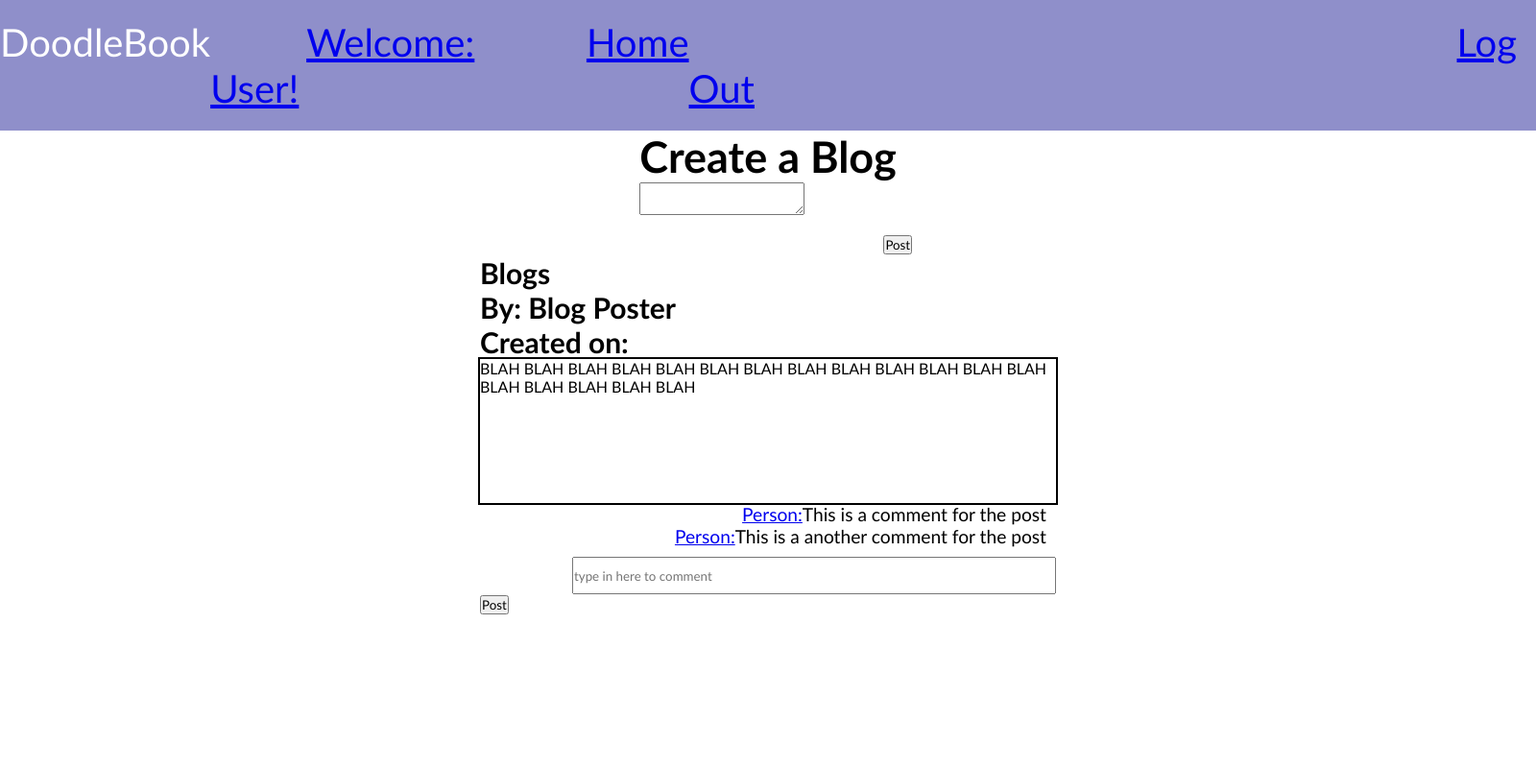
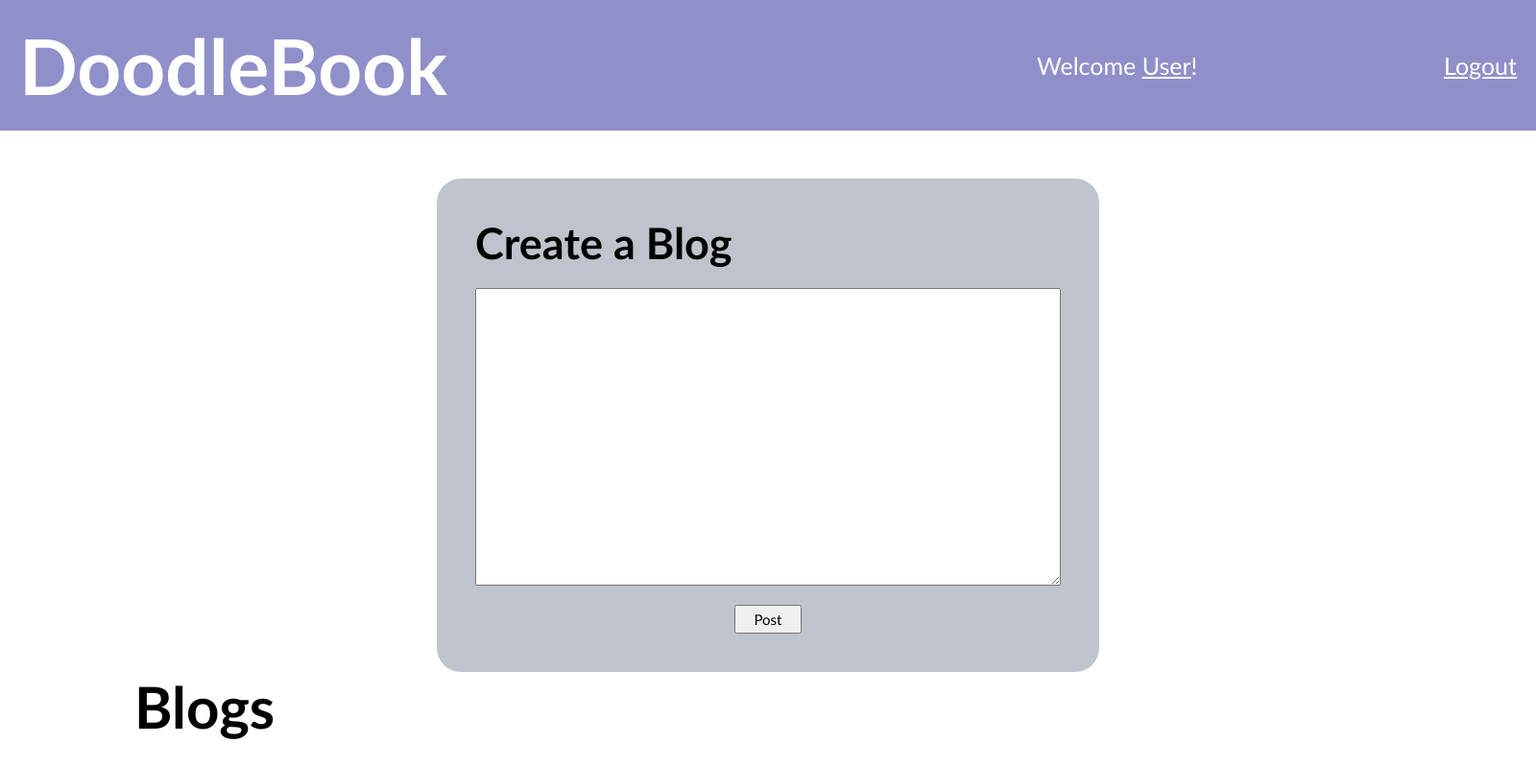
Before and after one commit to Derek-Mactal/DoodleBook, a Django app: page /dashboard in a window 1600 px wide. Shown: the whole page at 96% size. Run offline with Django 3.2, Linux system fonts and the light colour scheme.

Commit message:
Fixed CSS on whole website, specifically header

```diff
--- a/Doodle_App/static/css/dashboard.css
+++ b/Doodle_App/static/css/dashboard.css
@@ -1,7 +1,7 @@
 *{
     margin: 0;
     padding: 0px;
-    font-family: 'Gill Sans', 'Gill Sans MT', Calibri, 'Trebuchet MS', sans-serif;
+    font-family: 'Gill Sans', 'Gill Sans MT', 'Calibri', 'Trebuchet MS', sans-serif;
 }
 
 header{
@@ -12,7 +12,6 @@ header{
     font-size: 30px;
     height: 85px; */
     display: flex;
-    padding: 10px;
     justify-content: space-between;
     align-items: center;
     background-color: rgb(143, 143, 202);
@@ -20,71 +19,53 @@ header{
     color: white;
     padding: 20px;
 }
-header ul{
-    list-style-type: none;
+header .nav {
     display: flex;
-    margin-left: -20px;
-
+    align-items: center;
+    justify-content: space-between;
+    font-size: 25px;
+    width: 500px;
 }
-header ul li{
-    display: inline;
-    align-items: center;
+header .nav a {
+    color: white;
 }
-header ul li a{
-    margin-left: 100px;
-}
-            .logout{
-                margin-left: 800px;
-            }
 
 .container {
     display: flex;
     justify-content: center;
     font-size: 30px;
     /* border: 2px dotted red; */
+    margin-top: 50px;
 }
 
-.blogs {
-    display:flex;
-    height:fit-content;
-    justify-content: center;
-    /* border: 2px dotted blue; */
-}
-.blogs p{
-    display: block;
+.container form {
+    background-color: #bfc4cc;
+    padding: 40px;
+    border-radius: 25px;
 }
 
-.container form input{
-    margin-left: 95%;
+.container form textarea {
+    width: 600px;
+    height: 300px;
+    font-size: 18px;
+    padding: 4px;
+    display: block;
+    margin-top: 20px;
+    margin-bottom: 20px;
 }
 
-.blogs h2,h4{
-    font-size: 30px;
+.container form input[type=submit] {
+    width: 70px;
+    height: 30px;
+    font-size: 15px;
+    margin: auto;
 }
 
-.blogs section .blog-text{
-    outline: 2px solid black;
-    width: 600px;
-    height: 150px;
+.container form .submit {
+    display: flex;
+    margin: auto;
 }
-.blogs section section{
-    display: flex;
-    justify-content: flex-end;
-    flex-wrap: wrap;
-    font-size: larger;
+.blogs h1 {
+    padding-left: 140px;
+    font-size: 60px;
 }
-.blogs section section .comment{
-    margin-right: 10px;
-}
-.blogs form{
-    display: flexbox;
-    /* justify-content: flex-end; */
-    flex-wrap: wrap;
-}
-.blogs form .comment{
-    height: 35px;
-    width: 500px;
-    margin-top: 10px;
-    display: block;
-    justify-self: flex-end;
-}
--- a/Doodle_App/static/css/style.css
+++ b/Doodle_App/static/css/style.css
@@ -8,7 +8,7 @@ header {
     display: flex;
     justify-content: space-between;
     align-items: center;
-    background-color: blue;
+    background-color: rgb(143, 143, 202);
     font-size: 40px;
     color: white;
     padding: 20px;
--- a/Doodle_App/templates/dashboard.html
+++ b/Doodle_App/templates/dashboard.html
@@ -8,41 +8,26 @@
     <link rel="stylesheet" href="{% static 'css/dashboard.css' %}">
     <title>Document</title>
 </head>
+<header>
+    <h1>DoodleBook</h1>
+    <div class="nav">
+        <p>Welcome <a href="">User</a>!</p>
+        <a href="/logout">Logout</a>
+    </div>
+</header>
 <body>
-    <header>
-        <ul>
-            <li>DoodleBook</li>
-            <li><a href ="#">Welcome: User!</a></li>
-            <li><a href ="#">Home</a></li>
-            <li><a class ="logout" href ="#">Log Out</a></li>
-        </ul>
-    </header>
     <div class="container">
         <form action = "#" method = "POST">
             <h2>Create a Blog</h2>
             <textarea></textarea>
-            <input type="submit" value="Post">
+            <div class="submit">
+                <input type="submit" value="Post">
+            </div>
         </form>
     </div>
     <div class="blogs">
-        <section>
-            <h2>Blogs</h2>
-            <h4>By: Blog Poster</h4>
-            <h4>Created on: </h4>
-            <p class = "blog-text">BLAH BLAH BLAH BLAH BLAH BLAH BLAH BLAH BLAH BLAH BLAH BLAH BLAH BLAH BLAH BLAH BLAH BLAH</p>
-            <section>
-                <a href ="#">Person: </a>
-                <p class ='comment'>This is a comment for the post</p>
-            </section>
-            <section>
-                <a href ="#">Person: </a>
-                <p class ='comment'>This is a another comment for the post</p>
-            </section>
-            <form action = "#" method = "POST">
-                <input class ="comment" type ="text" placeholder="type in here to comment">
-                <input type="submit" value = "Post">
-            </form>
-        </section>
+        <h1>Blogs</h1>
+
     </div>
 </body>
 </html>
```
Also changed, not shown: Doodle_App/models.py (+27 -0 lines), Doodle_App/static/css/admin.css (+15 -15 lines), Doodle_App/static/css/admin_edit.css (+14 -15 lines), Doodle_App/static/css/edit_user.css (+14 -14 lines), Doodle_App/static/css/profile.css (+21 -5 lines), Doodle_App/templates/admin.html (+5 -6 lines), Doodle_App/templates/admin_edit.html (+5 -6 lines), Doodle_App/templates/edit_user.html (+5 -6 lines), Doodle_App/templates/profile.html (+8 -2 lines), Doodle_App/static/css/register.css (deleted).
